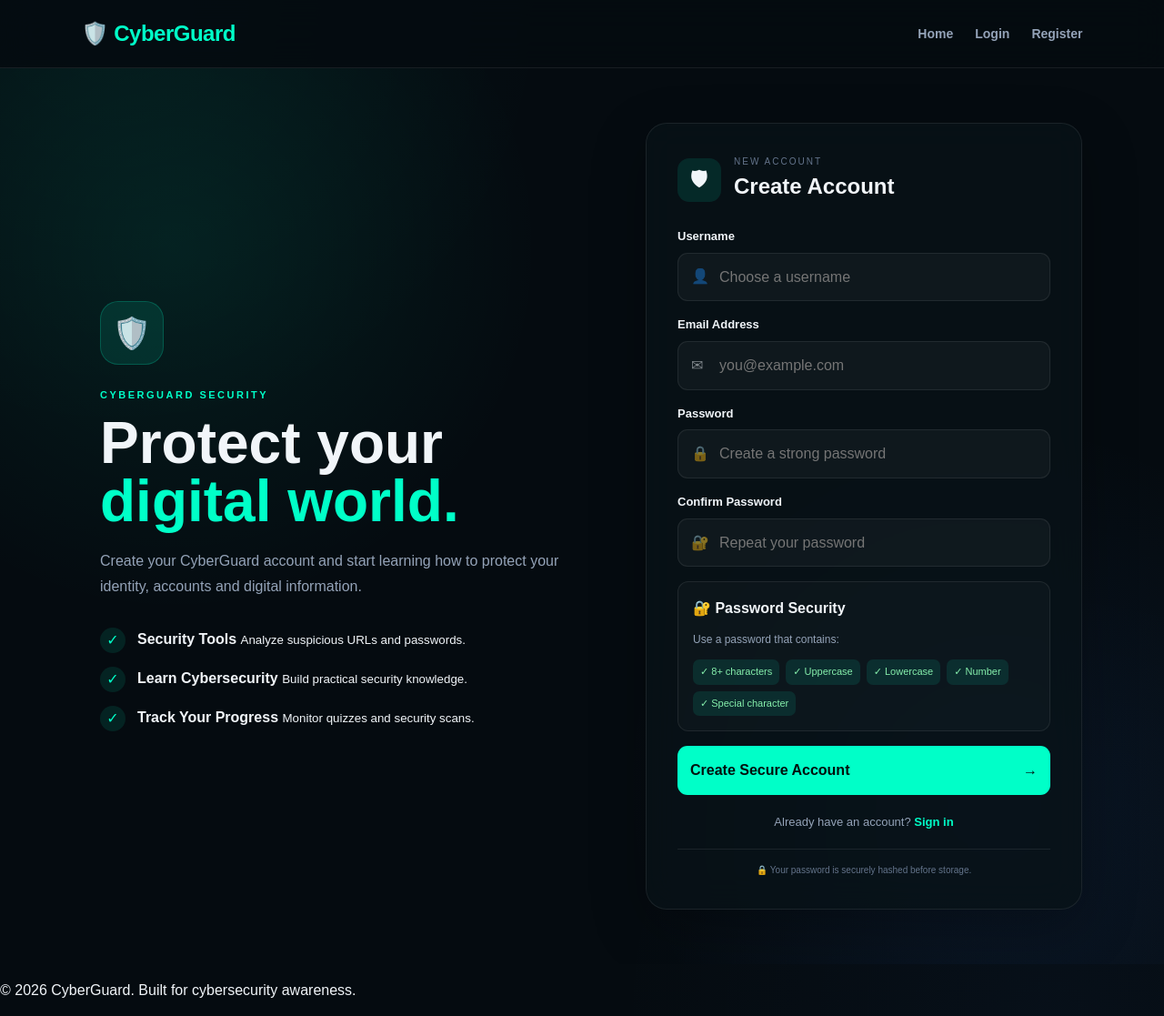
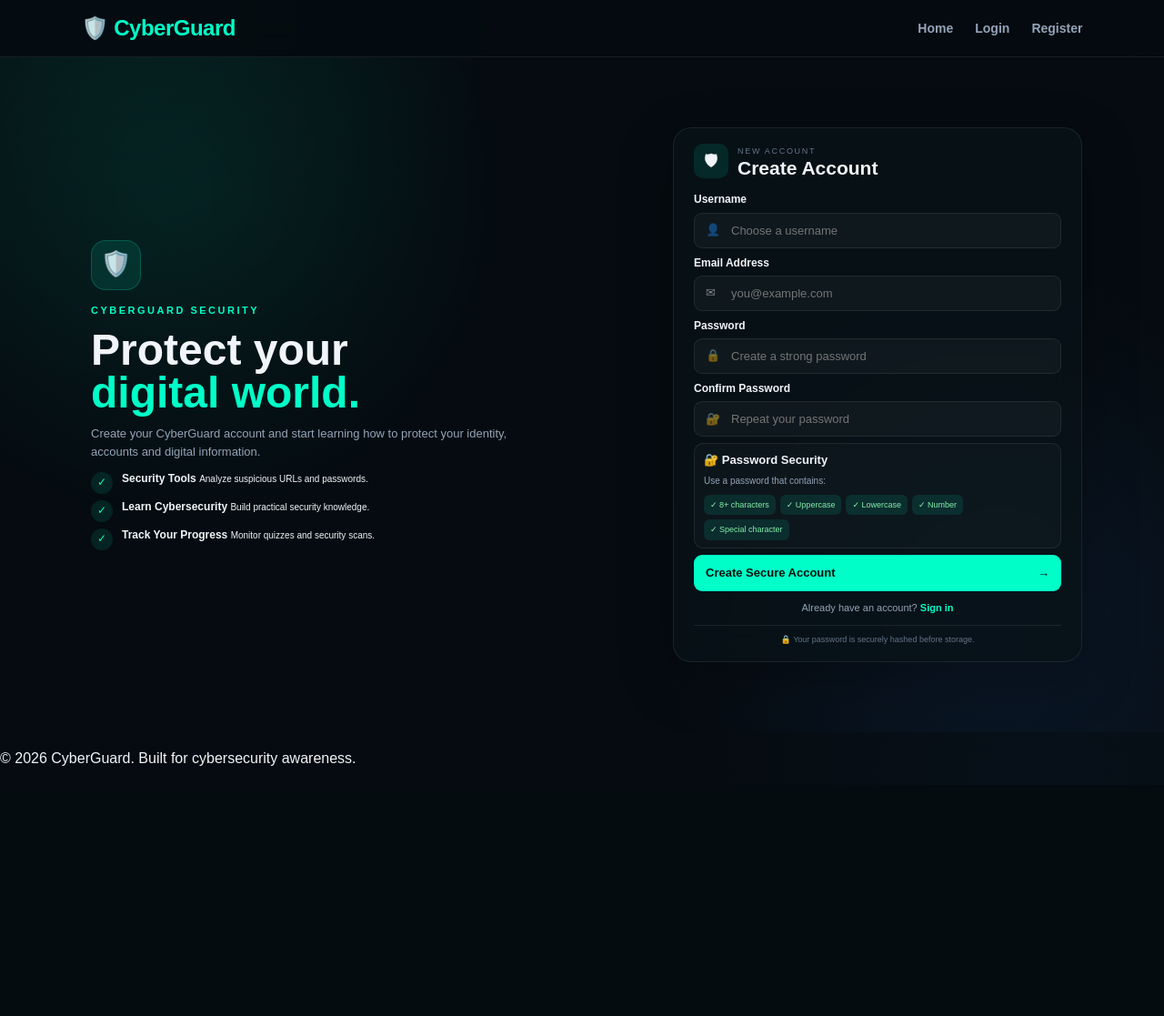
Before and after one commit to mubeeenkhan777-max/CyberGuard, a Flask app: page /register in a window 1280 px wide. Shown: the whole page at 91% size. After the commit the page ends 842 px from the top, so only its background shows below. Run offline with Flask 3, Linux system fonts and the light colour scheme; some libraries are stand-ins or nearby versions.

Commit message:
Improve responsive layout and spacing

```diff
--- a/static/css/style.css
+++ b/static/css/style.css
@@ -1644,3 +1644,232 @@ button:hover,
         padding: 28px 22px;
     }
 }
+/* =========================================================
+   REGISTER PAGE — FULL SCREEN / NO SCROLL DESKTOP
+   ========================================================= */
+
+@media (min-width: 951px) {
+
+    .register-page {
+        height: calc(100vh - 70px);
+        min-height: 0;
+        padding: 15px 25px;
+        overflow: hidden;
+    }
+
+    .register-wrapper {
+        width: 100%;
+        max-width: 1100px;
+        height: 100%;
+        max-height: 690px;
+
+        grid-template-columns: 1fr 450px;
+        gap: 35px;
+
+        align-items: center;
+    }
+
+    /* LEFT SIDE */
+
+    .register-info {
+        padding: 10px;
+    }
+
+    .brand-mark {
+        width: 55px;
+        height: 55px;
+        margin-bottom: 14px;
+        border-radius: 16px;
+        font-size: 27px;
+    }
+
+    .register-info h1 {
+        margin: 0 0 12px;
+        font-size: clamp(38px, 4.5vw, 58px);
+        line-height: .98;
+    }
+
+    .register-description {
+        max-width: 500px;
+        line-height: 1.5;
+        margin: 0;
+    }
+
+    .security-points {
+        gap: 9px;
+        margin-top: 18px;
+    }
+
+    .security-point {
+        gap: 10px;
+        font-size: 14px;
+        line-height: 1.3;
+    }
+
+    .security-point > span {
+        width: 24px;
+        height: 24px;
+        font-size: 12px;
+    }
+
+
+    /* RIGHT REGISTER CARD */
+
+    .register-card {
+        width: 100%;
+        padding: 20px 24px;
+
+        border-radius: 20px;
+    }
+
+    .register-card-header {
+        gap: 10px;
+        margin-bottom: 14px;
+    }
+
+    .mini-shield {
+        width: 38px;
+        height: 38px;
+        border-radius: 10px;
+        font-size: 18px;
+    }
+
+    .card-label {
+        font-size: 9px;
+        letter-spacing: 1.7px;
+    }
+
+    .register-card h2 {
+        font-size: 21px;
+        line-height: 1.1;
+    }
+
+    .register-form {
+        gap: 9px;
+    }
+
+    .register-field label {
+        margin-bottom: 4px;
+        font-size: 12px;
+    }
+
+    .input-wrapper input {
+        height: 43px;
+        padding: 10px 12px 10px 40px;
+        border-radius: 9px;
+        font-size: 13px;
+    }
+
+    .input-icon {
+        left: 13px;
+        font-size: 13px;
+    }
+
+
+    /* PASSWORD REQUIREMENTS */
+
+    .register-requirements {
+        padding: 10px 12px;
+        border-radius: 10px;
+    }
+
+    .requirements-title {
+        font-size: 13px;
+    }
+
+    .register-requirements p {
+        margin: 4px 0 7px;
+        font-size: 10px;
+    }
+
+    .requirement-grid {
+        gap: 5px;
+    }
+
+    .requirement-grid span {
+        padding: 4px 7px;
+        border-radius: 6px;
+        font-size: 9px;
+    }
+
+
+    /* REGISTER BUTTON */
+
+    .register-button {
+        min-height: 43px;
+        padding: 10px 13px;
+        border-radius: 9px;
+        font-size: 13px;
+    }
+
+    .register-login {
+        margin-top: 10px;
+        font-size: 11px;
+    }
+
+    .security-note {
+        margin-top: 9px;
+        padding-top: 8px;
+        font-size: 9px;
+    }
+}
+
+
+/* =========================================================
+   EXTRA COMPACT MODE FOR SHORT LAPTOP SCREENS
+   ========================================================= */
+
+@media (min-width: 951px) and (max-height: 800px) {
+
+    nav {
+        padding-top: 12px;
+        padding-bottom: 12px;
+    }
+
+    .register-page {
+        height: calc(100vh - 58px);
+        padding: 8px 20px;
+    }
+
+    .register-wrapper {
+        max-height: 700px;
+        gap: 25px;
+    }
+
+    .register-info h1 {
+        font-size: 48px;
+    }
+
+    .register-description {
+        font-size: 13px;
+    }
+
+    .security-points {
+        margin-top: 13px;
+        gap: 7px;
+    }
+
+    .security-point {
+        font-size: 12px;
+    }
+
+    .register-card {
+        padding: 17px 22px;
+    }
+
+    .register-form {
+        gap: 7px;
+    }
+
+    .input-wrapper input {
+        height: 39px;
+    }
+
+    .register-requirements {
+        padding: 8px 10px;
+    }
+
+    .register-button {
+        min-height: 39px;
+    }
+}
```
